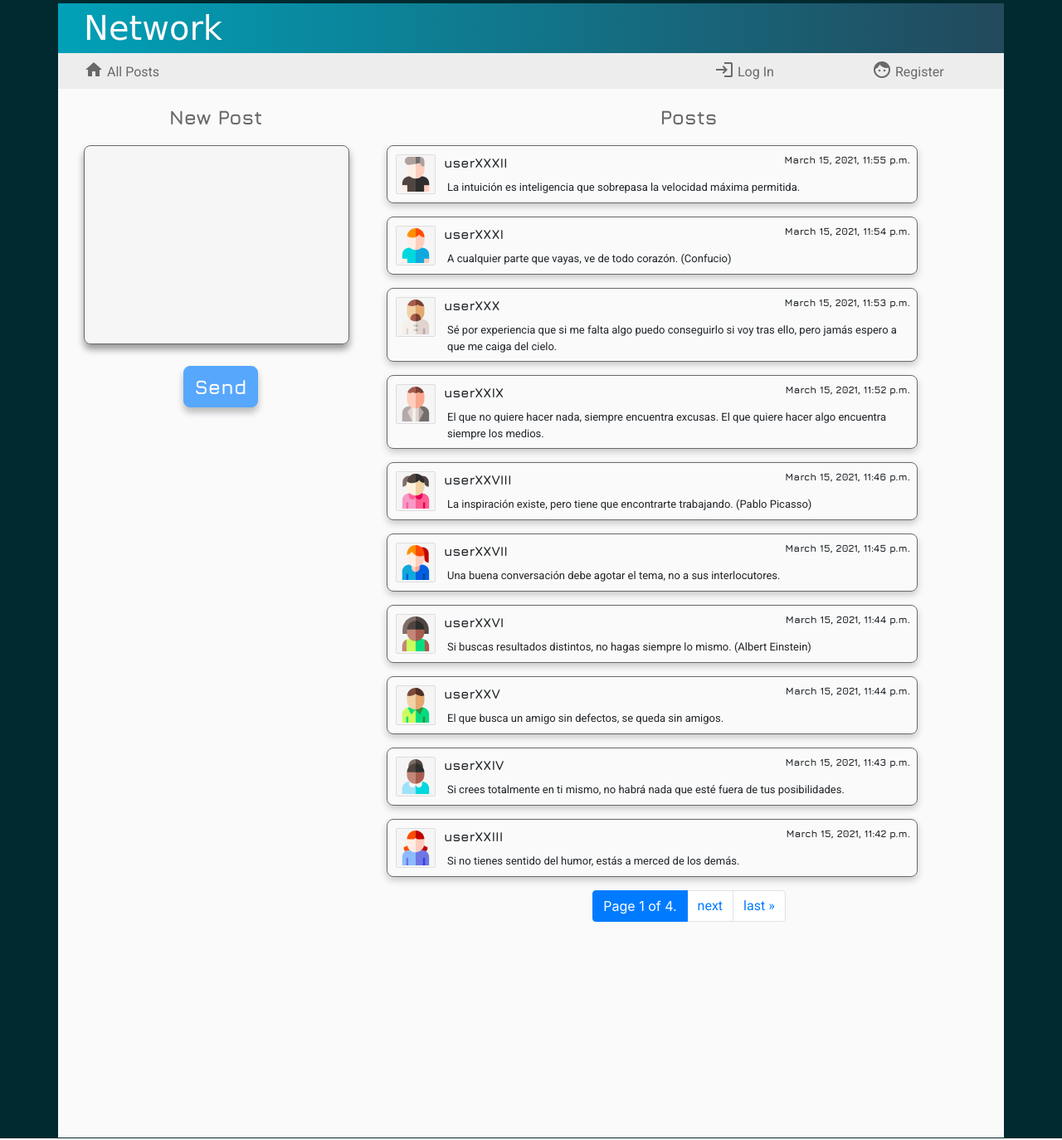
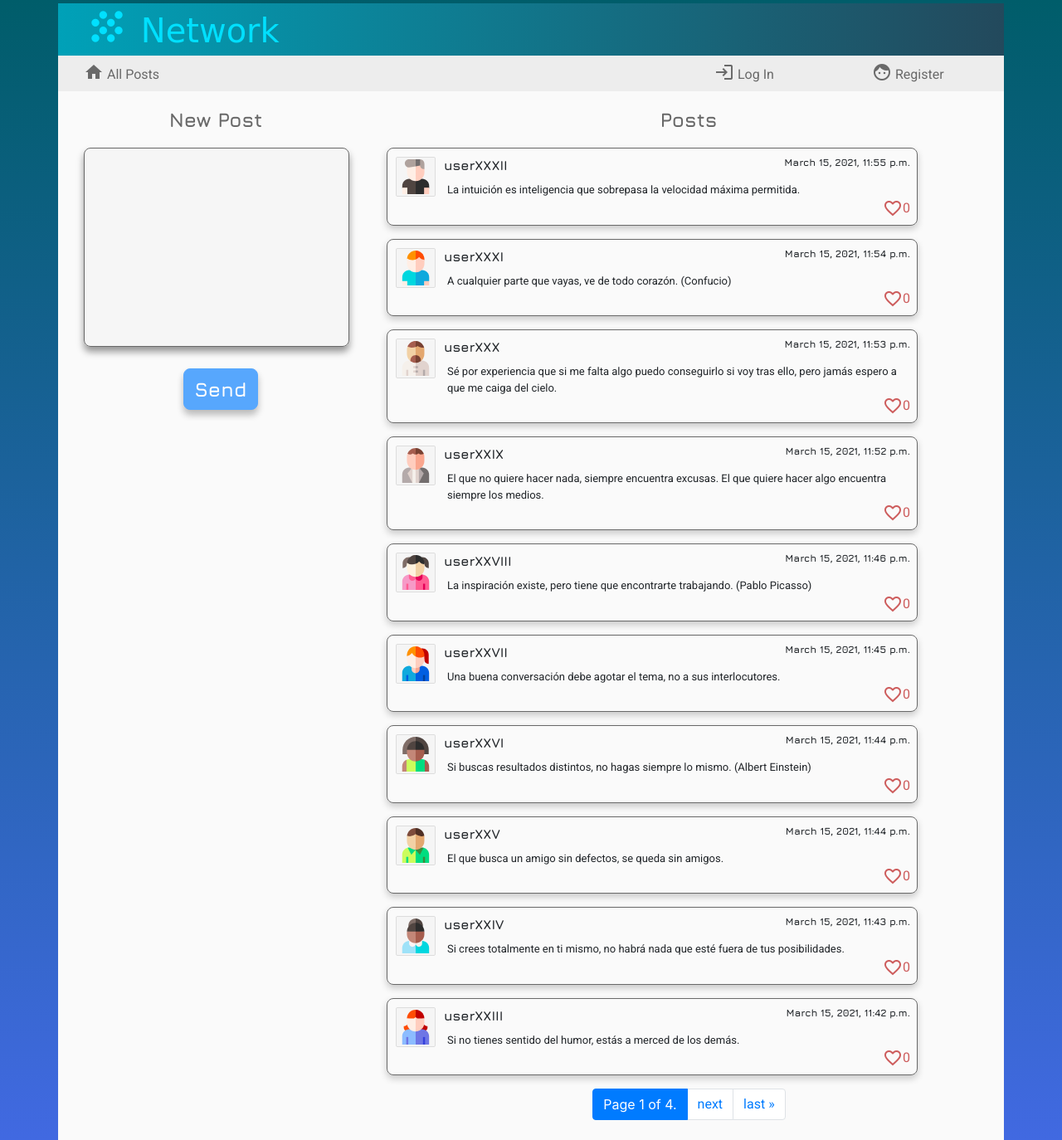
Before and after one commit to pablocourault/Network, a Django app: page / in a window 1280 px wide. Shown: the whole page at 83% size. Run offline with Django 3.2, Linux system fonts and the light colour scheme; data comes from the database, SQL or seed files in the repository; both versions use the stored data as it was after the commit; some libraries are stand-ins or nearby versions; some web fonts are replaced.

Commit message:
estilos, me gusta parte 1

```diff
--- a/network/static/network/index.js
+++ b/network/static/network/index.js
@@ -43,3 +43,12 @@ function sendpost() {
     event.preventDefault();
 
     }
+
+function countlikes(postid)
+
+      { fetch('/index/'+postid)
+              .then(response => response.json())
+
+
+
+    }
--- a/network/static/network/styles.css
+++ b/network/static/network/styles.css
@@ -23,7 +23,7 @@
     }
 
 
-body { background-color: #002A30;
+body { background: linear-gradient(to top, RoyalBlue, #005D6A);
        overflow-y: hidden;
        padding-top: 4px; }
 
@@ -60,8 +60,12 @@ textarea { min-height: 240px;
 
 #title { font-family: 'Fascinate', cursive;
          font-size:  40px;
-         color: snow;
+         color: #01E0FF;
          margin-left: 16px; }
+
+#icontitle { vertical-align:text-bottom;
+             font-size: 56px;
+             color: #01E0FF;}
 
 
 .titleNewPost { font-family: 'Jura', sans-serif;
@@ -98,7 +102,7 @@ textarea { min-height: 240px;
 #username { font-family: 'Jura', sans-serif;
             font-size:  24px;
             font-weight:700;
-            color: snow;
+            color: #01E0FF;
             float: right; }
 
 
@@ -184,3 +188,16 @@ textarea { min-height: 240px;
 .postcontents { display: -ms-inline-flexbox;
                 margin-left: 64px;
                 margin-top: 8px; }
+
+.postlikes { display:inline-flex;
+             float:right;
+             vertical-align:text-bottom; }
+
+.iconlikes { color: indianred; }
+
+.iconlikes:hover { font-weight:bolder;
+                   color: OrangeRed; }
+
+.numberlikes { color: indianred;
+               font-family: 'Roboto', sans-serif;
+               font-size:medium; }
--- a/network/templates/network/index.html
+++ b/network/templates/network/index.html
@@ -58,6 +58,11 @@
             <div class="post">
                 <div class="postdetails"><img src="/static/network/avatars/{{post.avatar}}" class="postavatar"><text class="postname">{{post.usuario}}</text> <text class="postdate">{{post.post_date}}</text></div>
                 <div class="postcontents">{{post.contents}}</div>
+                {% if user.is_authenticated %}
+                <div class="postlikes"><i class="material-icons iconlikes" onclick="countlikes('{{post.id}}')" style="cursor: pointer">favorite_border</i><text class="numberlikes">&nbsp;{{post.cantidad_megusta}}</text></div>
+                {% else %}
+                <div class="postlikes"><i class="material-icons iconlikes">favorite_border</i><text class="numberlikes">{{post.cantidad_megusta}}</text></div>
+                {% endif %}
             </div>
 
             {% endfor %}
@@ -84,8 +89,6 @@
 
             </nav>
 
-
-
         </div>
 
     </div>
--- a/network/templates/network/layout.html
+++ b/network/templates/network/layout.html
@@ -15,15 +15,15 @@
 
             <div class="row cabecera">
 
-                <div class="col-2">
-                    <div id="divtitle">
-                        <a href="#" id="title">Network</a>
+                <div class="col-4">
+                    <div>
+                        <a href="#" id="title"> <i class="material-icons" id="icontitle">grain</i> Network</a>
                     </div>
                 </div>
 
                 {% if user.is_authenticated %}
 
-                <div class="col-7">
+                <div class="col-5">
 
                 </div>
 
```
Also changed, not shown: db.sqlite3.
